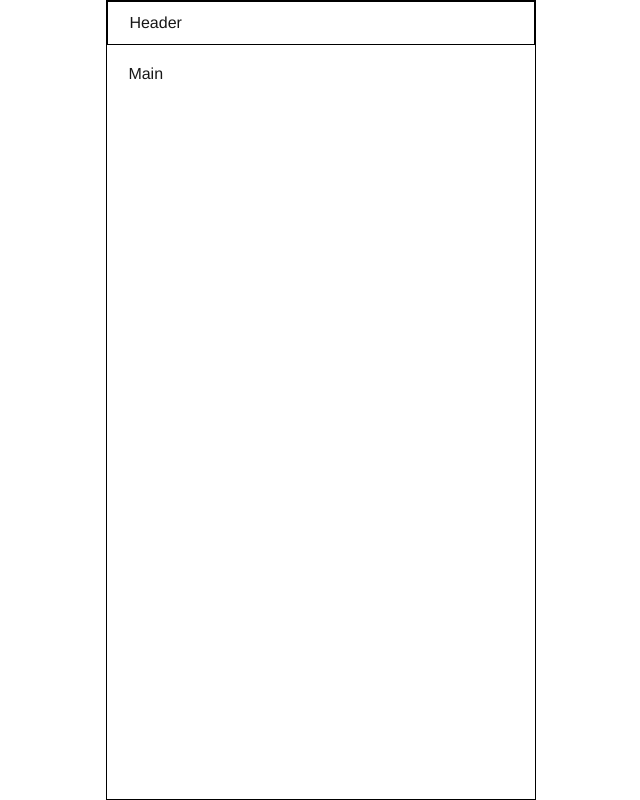
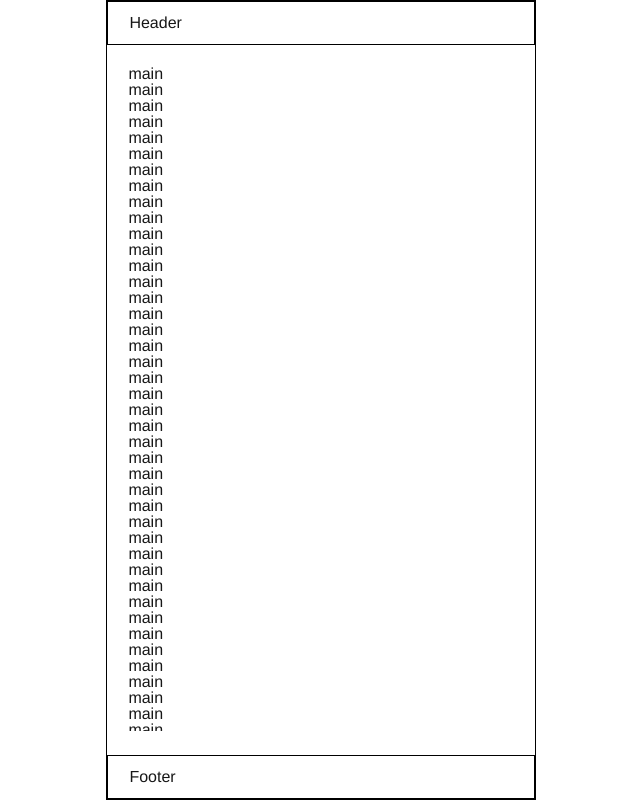
Before and after one commit to CSID-DGU/2024-2-OSSProj-PAGE6-06, a Next.js app in the folder frontend/: page / in a window 1280 px wide. Shown: the whole page, without its empty margins (319-959 px from the left). Built offline with nearby package versions, Linux system fonts and the light colour scheme.

Commit message:
[FE]Feat: add footer

```diff
--- a/frontend/components/_styled/mainStyled.jsx
+++ b/frontend/components/_styled/mainStyled.jsx
@@ -4,4 +4,13 @@ export const MainContainer = styled.div`
   width: 100%;
   display: flex;
   flex-direction: column;
+  overflow-y: auto;
+  height: 100%;
+  height: calc(100vh - 13%);
+
+  /* Custom scrollbar styles */
+  &::-webkit-scrollbar {
+    width: 5px; // Width of the scrollbar
+    display: none;
+  }
 `;
--- /dev/null
+++ b/frontend/components/layout/Footer.jsx
@@ -0,0 +1,5 @@
+import * as HS from "./Styled.jsx";
+
+export default function Footer() {
+  return <HS.FooterContainer>Footer</HS.FooterContainer>;
+}
--- a/frontend/components/layout/Layout.jsx
+++ b/frontend/components/layout/Layout.jsx
@@ -1,11 +1,13 @@
 import * as LS from "./Styled.jsx";
 import Header from "./Header.jsx";
+import Footer from "./Footer.jsx";
 
 export default function Layout({ children }) {
   return (
     <LS.LayoutWrapper>
       <Header />
       <LS.LayoutContent>{children}</LS.LayoutContent>
+      <Footer />
     </LS.LayoutWrapper>
   );
 }
--- a/frontend/components/layout/Styled.jsx
+++ b/frontend/components/layout/Styled.jsx
@@ -9,6 +9,7 @@ export const LayoutWrapper = styled.div`
   flex-direction: column;
   position: relative;
   border: 1px solid black;
+  overflow: hidden;
 `;
 
 export const LayoutContent = styled.div`
@@ -23,5 +24,21 @@ export const HeaderContainer = styled.div`
   width: 100%;
   align-items: center;
   border: 1px solid black;
+  background-color: white;
+  z-index: 150;
   padding: 3% 5%;
+  position: relative;
 `;
+
+// Footer
+export const FooterContainer = styled.div`
+  display: flex;
+  width: 100%;
+  align-items: center;
+  border: 1px solid black;
+  background-color: white;
+  z-index: 150;
+  padding: 3% 5%;
+  bottom: 0;
+  position: absolute;
+`;
--- a/frontend/pages/index.jsx
+++ b/frontend/pages/index.jsx
@@ -1,5 +1,78 @@
+import styled from "styled-components";
 import * as MS from "../components/_styled/mainStyled";
 
+const Test = styled.div`
+  width: 100%;
+`;
+
 export default function Main() {
-  return <MS.MainContainer>Main</MS.MainContainer>;
+  return (
+    <MS.MainContainer>
+      <Test>main</Test>
+      <Test>main</Test>
+      <Test>main</Test>
+      <Test>main</Test>
+      <Test>main</Test>
+      <Test>main</Test>
+      <Test>main</Test>
+      <Test>main</Test>
+      <Test>main</Test>
+      <Test>main</Test>
+      <Test>main</Test>
+      <Test>main</Test>
+      <Test>main</Test>
+      <Test>main</Test>
+      <Test>main</Test>
+      <Test>main</Test>
+      <Test>main</Test>
+      <Test>main</Test>
+      <Test>main</Test>
+      <Test>main</Test>
+      <Test>main</Test>
+      <Test>main</Test>
+      <Test>main</Test>
+      <Test>main</Test>
+      <Test>main</Test>
+      <Test>main</Test>
+      <Test>main</Test>
+      <Test>main</Test>
+      <Test>main</Test>
+      <Test>main</Test>
+      <Test>main</Test>
+      <Test>main</Test>
+      <Test>main</Test>
+      <Test>main</Test>
+      <Test>main</Test>
+      <Test>main</Test>
+      <Test>main</Test>
+      <Test>main</Test>
+      <Test>main</Test>
+      <Test>main</Test>
+      <Test>main</Test>
+      <Test>main</Test>
+      <Test>main</Test>
+      <Test>main</Test>
+      <Test>main</Test>
+      <Test>main</Test>
+      <Test>main</Test>
+      <Test>main</Test>
+      <Test>main</Test>
+      <Test>main</Test>
+      <Test>main</Test>
+      <Test>main</Test>
+      <Test>main</Test>
+      <Test>main</Test>
+      <Test>main</Test>
+      <Test>main</Test>
+      <Test>main</Test>
+      <Test>main</Test>
+      <Test>main</Test>
+      <Test>main</Test>
+      <Test>main</Test>
+      <Test>main</Test>
+      <Test>main</Test>
+      <Test>main</Test>
+      <Test>main</Test>
+    </MS.MainContainer>
+  );
 }
```
